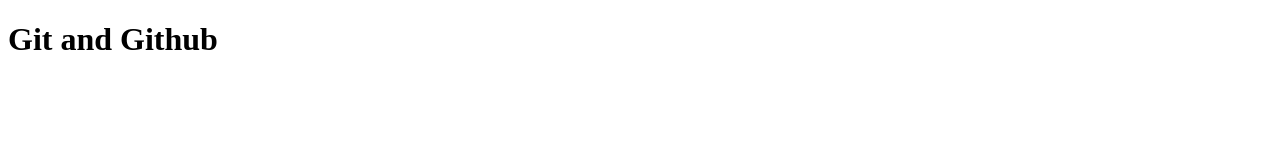
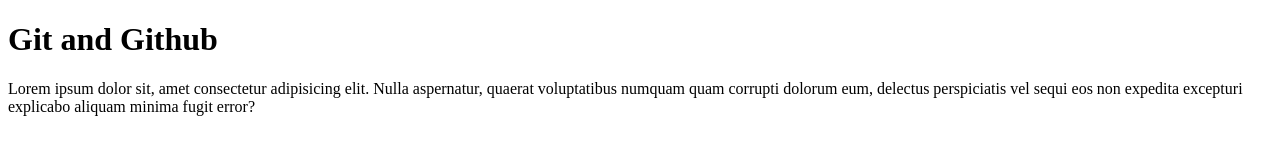
Before and after one commit to Kaneez-e-Batool/Project, a plain HTML site: page index.html in a window 1280 px wide. Drawn offline with Linux system fonts and the light colour scheme.

Commit message:
index file 1.1

```diff
--- a/index.html
+++ b/index.html
@@ -7,5 +7,11 @@
   </head>
   <body>
     <h1>Git and Github</h1>
+    <p>
+      Lorem ipsum dolor sit, amet consectetur adipisicing elit. Nulla
+      aspernatur, quaerat voluptatibus numquam quam corrupti dolorum eum,
+      delectus perspiciatis vel sequi eos non expedita excepturi explicabo
+      aliquam minima fugit error?
+    </p>
   </body>
 </html>
```
